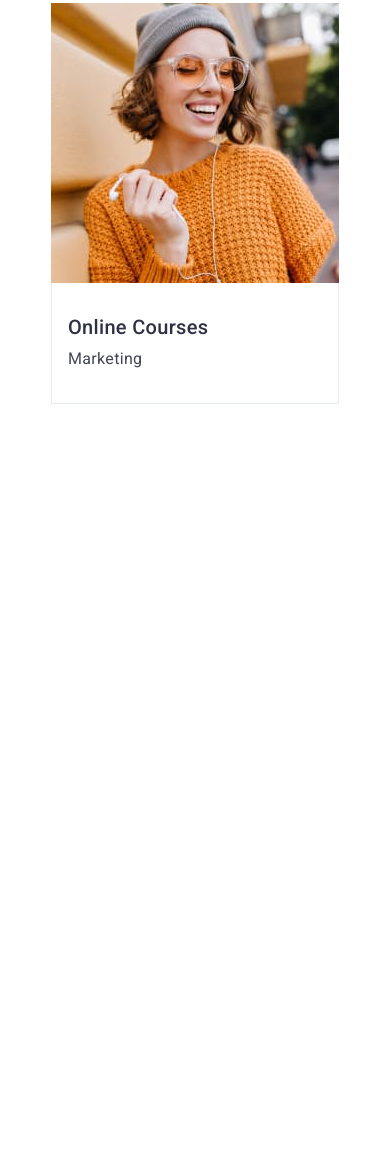
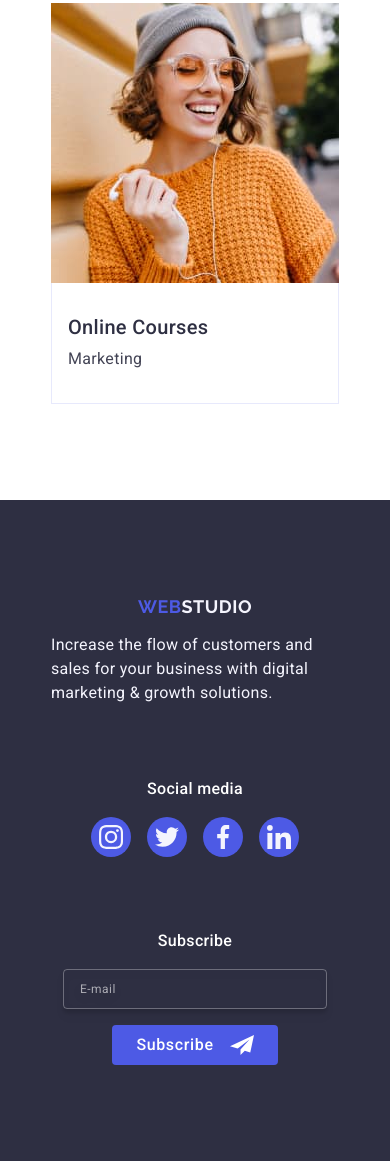
Before and after one commit to krava101/goit-markup-hw-06, a plain HTML site: page index.html in a window 390 px wide. Shown: the part 6059-7220 px from the top of the page. Before the commit the page ends 6559 px from the top, so only its background shows below. Drawn offline with nearby package versions, Linux system fonts and the light colour scheme.

Commit message:
Made an adaptive for the footer

```diff
--- a/css/layout/footer.css
+++ b/css/layout/footer.css
@@ -0,0 +1,158 @@
+.page-footer {
+    background-color: var(--navy-blue);
+    padding: 96px 0;
+    color: var(--cloud);
+}
+
+.footer-logo{
+    margin: 0 0 16px;
+}
+
+.footer-logo-part{
+    color: var(--cloud);
+}
+
+.footer-wrapper-header {
+    line-height: 1.5;
+    font-weight: 500;
+    color: #fff;
+    margin-bottom: 16px;
+}
+
+.footer-media-list {
+    display: flex;
+    gap: 16px;
+    justify-content: center;
+}
+
+.footer-media-link {
+    display: flex;
+    align-items: center;
+    justify-content: center;
+    width: 40px;
+    height: 40px;
+    border-radius: 50%;
+    background-color: var(--iris);
+    fill: var(--cloud);
+    transition: background-color 250ms var(--transition-speed);
+}
+
+.footer-media-link:hover,
+.footer-media-link:focus {
+    background-color: var(--green);
+}
+
+.footer-form {
+    display: flex;
+    align-items: center;
+    gap: 24px;
+}
+
+.footer-email-input {
+    border-radius: 4px;
+    border: 1px solid #FFF;
+    background-color: transparent;
+    padding: 8px 16px;
+    box-shadow: 0px 4px 4px 0px rgba(0, 0, 0, 0.15);
+    border: 1px solid rgba(255, 255, 255, 0.3);
+    width: 264px;
+    height: 40px;
+
+    color: #fff;
+    font-size: 12px;
+    font-weight: 400;
+    line-height: 1.5;
+    letter-spacing: 0.04em;
+    filter: drop-shadow(0px 4px 4px rgba(0, 0, 0, 0.15));
+}
+
+.footer-email-input::placeholder {
+    color: #fff;
+    opacity: 0.6;
+}
+
+.footer-form-btn {
+    display: inline-flex;
+    gap: 16px;
+    padding: 8px 24px;
+    justify-content: center;
+    align-items: center;
+    min-width: 165px;
+    height: 40px;
+    background-color: var(--iris);
+    border-radius: 4px;
+    border: none;
+
+    font-family: "Roboto", sans-serif;
+    color: #fff;
+    text-align: center;
+    font-size: 16px;
+    font-weight: 500;
+    line-height: 1.5;
+    letter-spacing: 0.04em;
+    transition: background-color 250ms var(--transition-speed);
+}
+
+.footer-form-btn:hover,
+.footer-form-btn:focus {
+    background-color: var(--ocean);
+}
+
+@media screen and (max-width: 767px) {
+    .page-footer{
+        text-align: center;
+    }
+
+    .footer-info, .footer-logo-media-wrapper{
+        margin-bottom: 72px;
+    }
+
+    .footer-text{
+        text-align: left;
+        max-width: 288px;
+        margin: 0 auto;
+    }
+
+    .footer-form{
+        flex-direction: column;
+        gap: 16px;
+    }
+}
+
+@media  screen and (min-width: 768px) and (max-width: 1157px) {
+    .footer-container{
+        padding: 0 108px;
+    }
+
+    .footer-logo-media-wrapper{
+        display: flex;
+        gap: 24px;
+        margin-bottom: 72px;
+    }
+
+    .footer-text{
+        max-width: 264px;
+    }
+}
+
+@media screen and (min-width: 1158px) {
+    .page-footer{
+        padding: 100px 0;
+    }
+
+    .footer-container {
+        display: flex;
+    }
+
+    .footer-logo-media-wrapper{
+        display: flex;
+    }
+
+    .footer-info{
+        margin-right: 120px;
+    }
+
+    .footer-media-wrapper{
+        margin-right: 80px;
+    }
+}
--- a/css/layout/header.css
+++ b/css/layout/header.css
@@ -83,6 +83,7 @@
 .address-list {
     display: flex;
     gap: 40px;
+    font-style: normal;
 }
 
 .contact-nav-links {
--- a/css/style.css
+++ b/css/style.css
@@ -387,6 +387,7 @@
 /* Portfolio Section */
 
 /* Footer */
+
 /* .page-footer{
     background-color: #2E2F42;
     padding: 100px 0;
--- a/index.html
+++ b/index.html
@@ -506,52 +506,54 @@
         </div>
       </section>
     </main>
-    <!-- <footer class="page-footer">
-      <div class="container">
+    <footer class="page-footer">
+      <div class="footer-container container">
+        <div class="footer-logo-media-wrapper">
           <div class="footer-info">
-          <a href="./index.html" class="logo"
+            <a href="./index.html" class="footer-logo logo"
               >Web<span class="footer-logo-part">Studio</span></a
             >
-          <p class="text">
+            <p class="footer-text text">
               Increase the flow of customers and sales for your business with
               digital marketing & growth solutions.
             </p>
           </div>
-        <div class="footer-link-box">
-          <p class="footer-links-header">Social media</p>
-          <ul class="footer-list-links">
-            <li class="footer-links-card">
-              <a href="" class="footer-media-links">
-                <svg class="link-icon" width="24" height="24">
+          <div class="footer-media-wrapper">
+            <p class="footer-wrapper-header">Social media</p>
+            <ul class="footer-media-list">
+              <li class="footer-media-item">
+                <a href="" class="footer-media-link">
+                  <svg class="footer-media-icon" width="24" height="24">
                     <use href="./images/icons.svg#instagram-icon"></use>
                   </svg>
                 </a>
               </li>
-            <li class="footer-links-card">
-              <a href="" class="footer-media-links">
-                <svg class="link-icon" width="24" height="24">
+              <li class="footer-media-item">
+                <a href="" class="footer-media-link">
+                  <svg class="footer-media-icon" width="24" height="24">
                     <use href="./images/icons.svg#twitter-icon"></use>
                   </svg>
                 </a>
               </li>
-            <li class="footer-links-card">
-              <a href="" class="footer-media-links">
-                <svg class="link-icon" width="24" height="24">
+              <li class="footer-media-item">
+                <a href="" class="footer-media-link">
+                  <svg class="footer-media-icon" width="24" height="24">
                     <use href="./images/icons.svg#facebook-icon"></use>
                   </svg>
                 </a>
               </li>
-            <li class="footer-links-card">
-              <a href="" class="footer-media-links">
-                <svg class="link-icon" width="24" height="24">
+              <li class="footer-media-item">
+                <a href="" class="footer-media-link">
+                  <svg class="footer-media-icon" width="24" height="24">
                     <use href="./images/icons.svg#linkedin-icon"></use>
                   </svg>
                 </a>
               </li>
             </ul>
           </div>
-        <div class="footer-form-container">
-          <p class="footer-links-header">Subscribe</p>
+        </div>
+        <div class="footer-form-wrapper">
+          <p class="footer-wrapper-header">Subscribe</p>
           <form class="footer-form">
             <label class="footer-form-label">
               <input
@@ -571,7 +573,7 @@
           </form>
         </div>
       </div>
-    </footer> -->
+    </footer>
     <!-- <input class="backdrop-open" type="radio" name="backdrop-switch" /> -->
     <!-- Backdrop & modal window -->
     <!-- <div class="backdrop">
```
Lines whose indentation alone changed are shown as unchanged.
